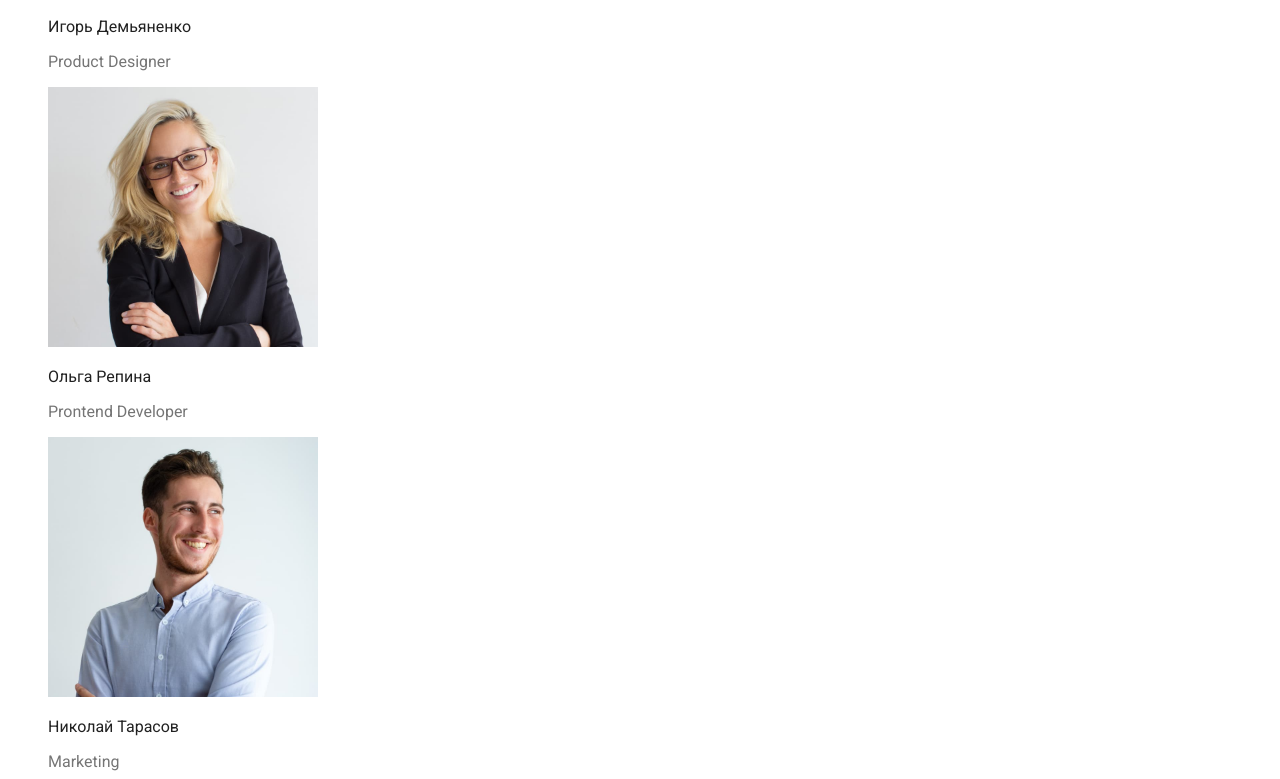
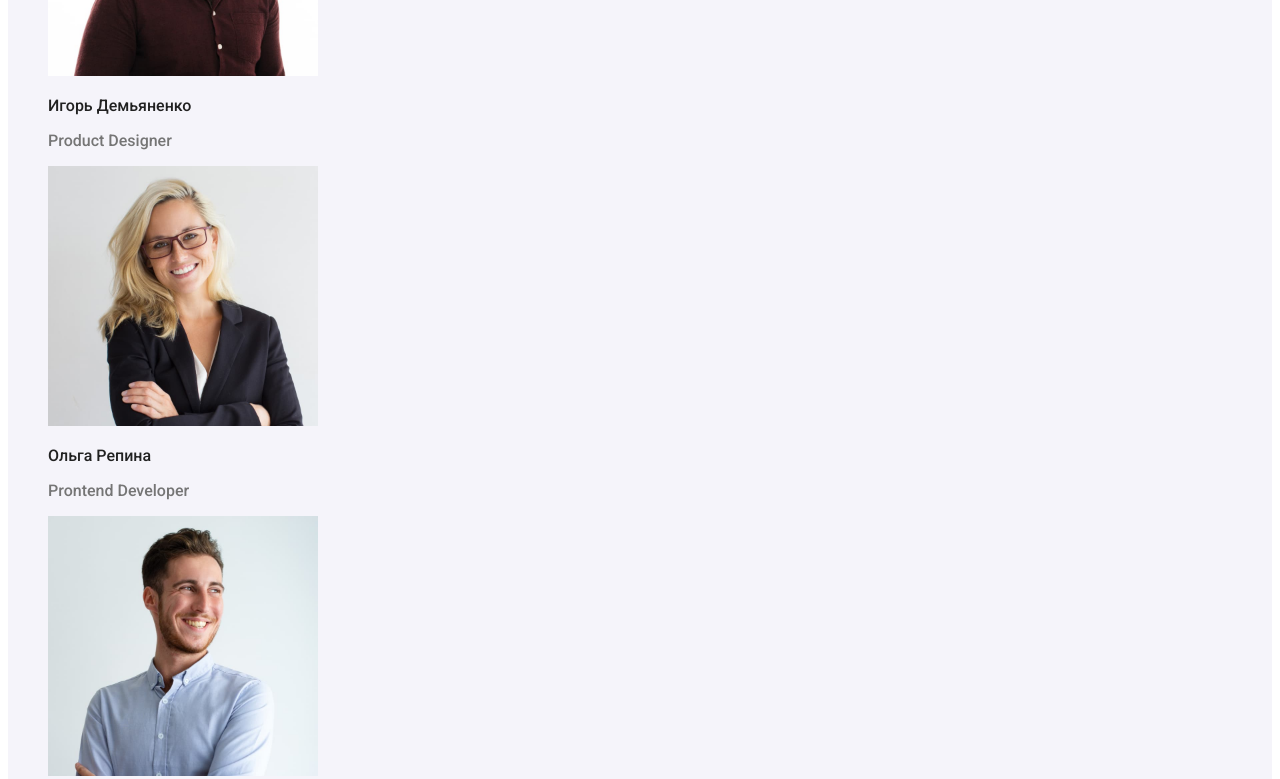
Before and after one commit to Vitalii-Dzoma/02-css.md, a plain HTML site: page index.html in a window 1280 px wide. Shown: the part 2021-2800 px from the top of the page. Drawn offline with Linux system fonts and the light colour scheme.

Commit message:
2 дз правки

```diff
--- a/css/style.css
+++ b/css/style.css
@@ -11,23 +11,25 @@ body {
 
 :root {
   --primary-text-color: #212121;
+  --primary-backround-color: #ffffff;
   --secondary-text-color: #757575;
   --backround-color: #e5e5e5;
   --accent-color: #2196f3;
+  --secondary-background-color: #f5f4fa;
   --footer-link-color: rgba(255, 255, 255, 0.6);
-  --large-font-weight: font-weight: 900;
-  --bold-font-weight: font-weight: 700;
-  --medium-font-weight: font-weight: 500;
-  --title-line-height: line-height: 1.17;
-  --text-line-height: line-height: 1.71;
+  --large-font-weight: 900;
+  --bold-font-weight: 700;
+  --medium-font-weight: 500;
+  --title-line-height: 1.17;
+  --text-line-height: 1.71;
 }
 
-h1 {
+.title {
   line-height: 1.36;
   font-weight: var(--large-font-weight);
 }
 
-h2, h3 {
+.titles .description {
   line-height: var(--title-line-height);
 }
 
@@ -37,15 +39,15 @@ h2, h3 {
   font-weight: var(--medium-font-weight);
 }
 /* logo */
-.page-header>.link,
-.page-footer>.link{
+.page-header > .link,
+.page-footer > .link {
   font-family: Raleway, sans-serif;
   font-size: 24px;
   letter-spacing: 0.03em;
   line-height: 1.19;
 }
 
-.web-logo{
+.web-logo {
   color: var(--accent-color);
 }
 
@@ -60,7 +62,8 @@ h2, h3 {
 .description {
   font-size: 14px;
 }
-.titles>.item, .img-title {
+.titles > .item,
+.img-title {
   font-size: 16px;
 }
 .img-title {
@@ -68,7 +71,7 @@ font-size: 16px;
 }
 
 /* section */
-.button{
+.button {
   line-height: 1.88;
   font-size: 16px;
   font-family: inherit;
@@ -79,15 +82,15 @@ font-size: 16px;
 }
 
 .button.primary {
-    color: #FFFFFF;
+  color: #ffffff;
   background-color: var(--accent-color);
+  font-weight: var(--bold-font-weight);
 }
 
-.section-title>ul{
+.section-title > ul {
   font-size: 14px;
   line-height: var(--text-line-height);
 }
-
 
 .link {
   color: var(--primary-text-color);
@@ -98,8 +101,7 @@ font-size: 16px;
 .link:hover,
 .link:focus,
 .link-address:hover,
-.link-address:focus
- {
+.link-address:focus {
   color: var(--accent-color);
 }
 
@@ -118,23 +120,31 @@ font-size: 16px;
 .portfolio-btn:hover,
 .portfolio-btn:focus {
   background-color: var(--accent-color);
+  color: var(--backround-color);
 }
 .current {
   color: var(--accent-color);
 }
 
+.team {
+  background-color: var(--secondary-background-color);
+}
 /* .navigation {
   font-size: 14px;
 } */
 
-.address{
+.address {
   list-style: none;
   font-style: normal;
   line-height: var(--text-line-height);
 }
 
-.link-address, p {
+.link-address,
+p {
   color: var(--secondary-text-color);
+}
+.link-address {
+  text-decoration: none;
 }
 
 .item-text {
@@ -143,13 +153,16 @@ font-size: 16px;
 }
 
 .pict {
-
 }
 .item-title {
   font-size: 18px;
   line-height: 2;
 }
-.img-title+p {
+.img-title + p {
   line-height: inherit;
   font-weight: var(--medium-font-weight);
 }
+.location {
+  font-size: 14px;
+  /* color: var(----primary-backround-color) поставим после изменения фона */
+}
--- a/index.html
+++ b/index.html
@@ -32,7 +32,7 @@
     <!-- main -->
     <main>
         <!-- section 1 -->
-        <section>
+        <section class="hero">
             <h1 class="title">Эффективные решения для вашего бизнеса</h1>
             <button type="button" class="button primary">Заказать услугу</button>
         </section>
@@ -82,7 +82,7 @@
             </ul>
         </section>
         <!-- section 4 -->
-        <section>
+        <section class="team">
             <h2 class="titles">Наша команда</h2>
             <ul class="list">
                 <li class="item">
```
Lines whose indentation alone changed are shown as unchanged.
